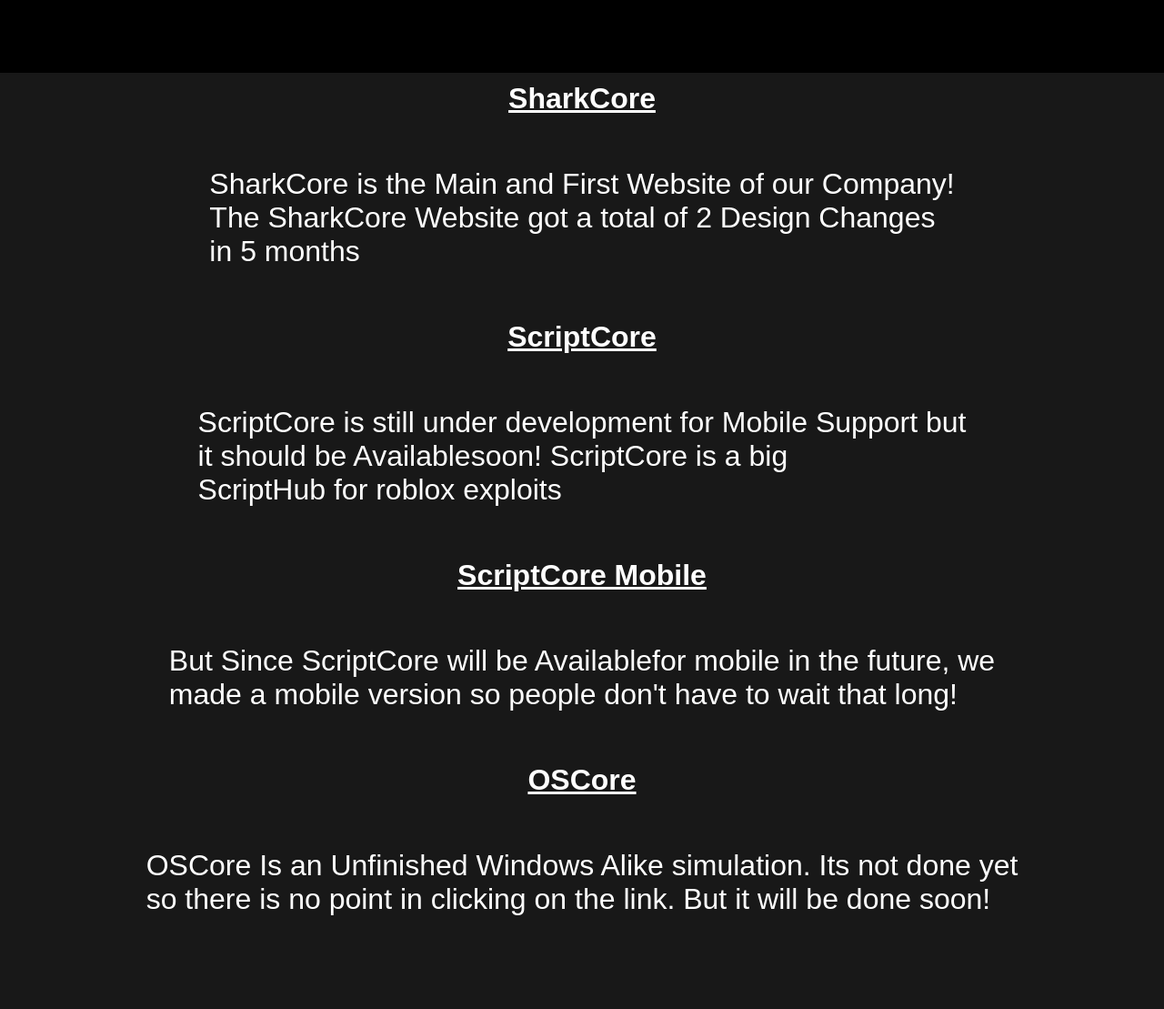
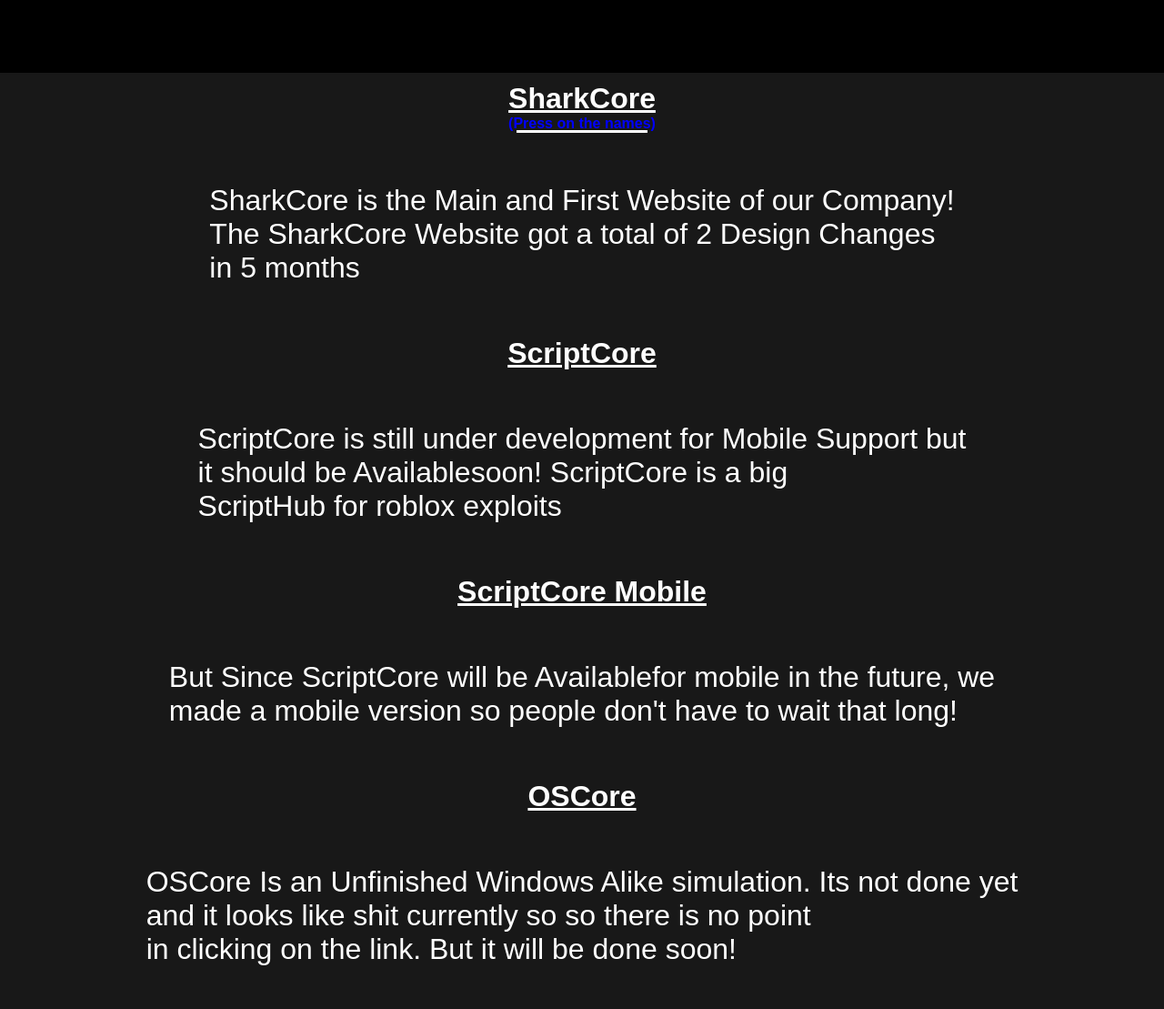
Before and after one commit to sharkcores/SharkSites, a plain HTML site: page index.html in a window 1280 px wide. Shown: the part 720-1829 px from the top of the page at 91% size. Before the commit the page ends 1774 px from the top, so only its background shows below. Drawn offline with Linux system fonts and the light colour scheme.

Commit message:
Update index.html

```diff
--- a/index.html
+++ b/index.html
@@ -46,13 +46,23 @@
         font-size: 2em;
         padding: 15px;
     }
+    #span1{
+        font-size: 0.5em;
+        color: blue;
+    }
    </style>
    <div id="header">
-    <h1 id="title">SharkCore</h1>
+    <h1 id="title">SharkCore
+    </h1>
    </div>
    <div id="footer">
     <a id="websitename" href="https://www.shark-core.com/">
-        <h2>SharkCore</h2>
+        <h2>SharkCore
+            <br>
+            <span id="span1">
+                (Press on the names)
+            </span>
+        </h2>
     </a>
     <p>
         SharkCore is the Main and First
@@ -88,7 +98,8 @@
     </a>
     <p>
         OSCore Is an Unfinished Windows Alike simulation. Its not done yet <br>
-        so there is no point in clicking on the link. But it will be done soon!
+        and it looks like shit currently so
+        so there is no point <br> in clicking on the link. But it will be done soon!
     </p>
 </div>
    </div>
```
